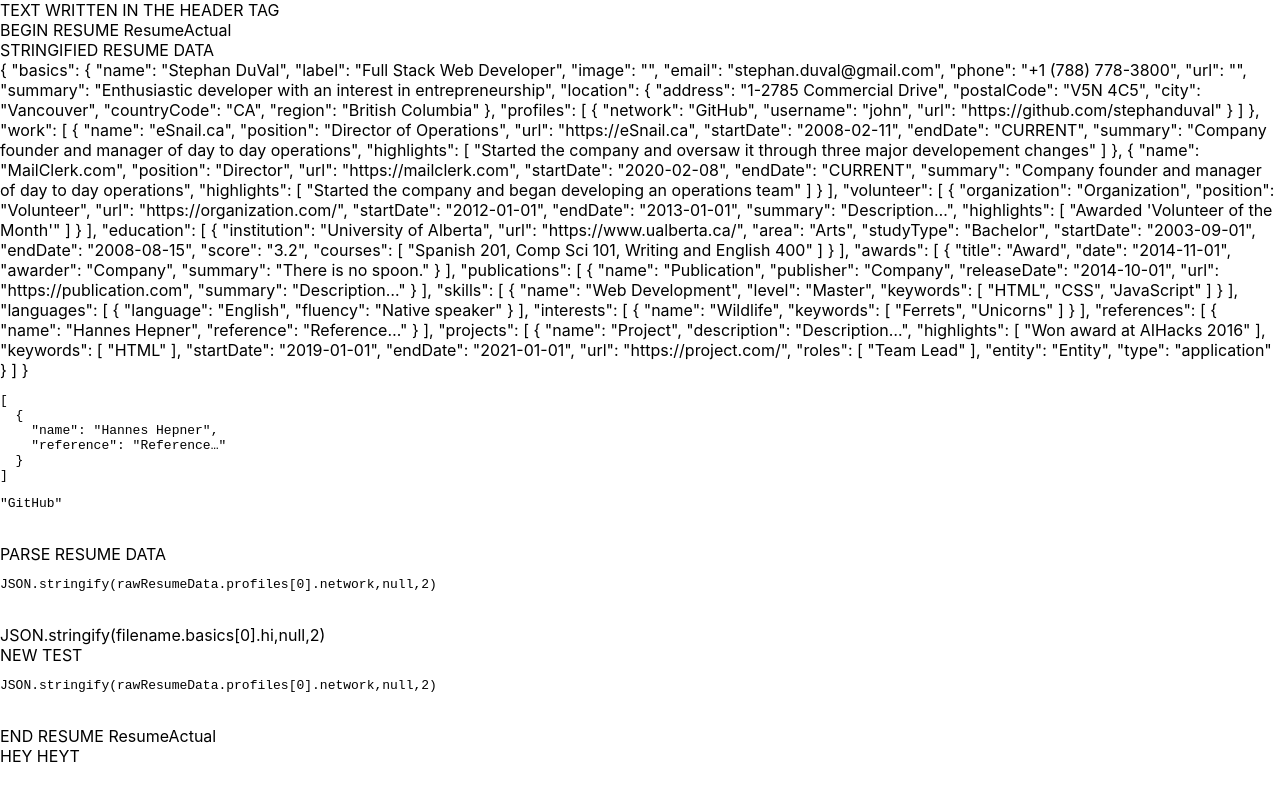
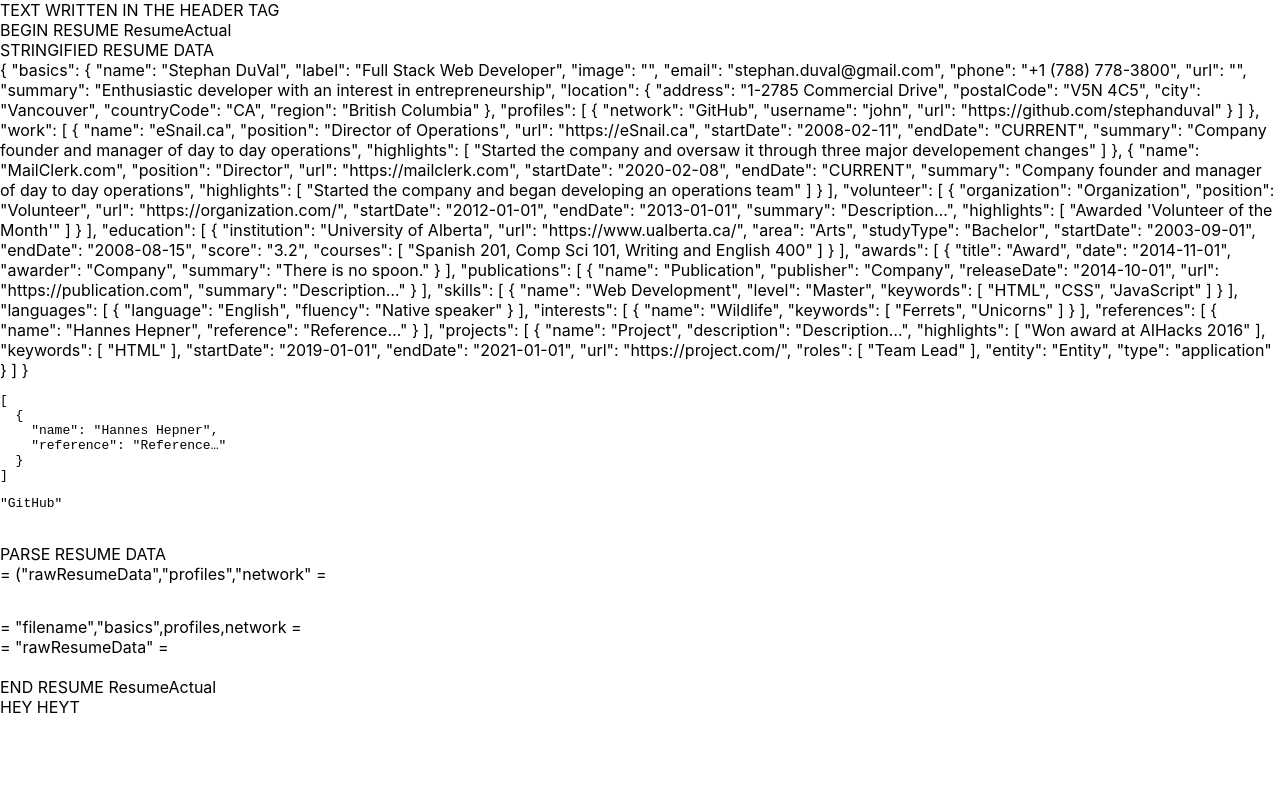
Before and after one commit to stephanduval/SD-Resume, a React (Create React App) app: page / in a window 1280 px wide. Built offline with nearby package versions, Linux system fonts and the light colour scheme.

Commit message:
got the switch statement working on the resume.js component

```diff
--- a/src/Resume-Page/Resume-Page.js
+++ b/src/Resume-Page/Resume-Page.js
@@ -5,25 +5,56 @@ const rawResumeData = resumeData;
 // const parsedResumeData = JSON.parse(rawResumeData);
 const stringifiedResumeData = JSON.stringify(rawResumeData,null,2);
 
+
+
 const getDataFromResumeJSON = (fileName,tier1,tier2,tier3)=> {
-
-  let string = "";
-  string += "JSON.stringify(" + fileName + "." + tier1;
-  if (tier2) {
-    string += "[0]." + tier2
-  }
-  if (tier3) {
-    string += "." + tier3
-  }
-  else {
-    string += ",null,2)"
+  switch (fileName && tier1 && tier2 && tier3) {
+    case (fileName && (tier1) && (tier2) && (tier3)):
+      // return (JSON.stringify(rawResumeData.tier1[0].tier2.tier3,null,2));
+    case (fileName && (tier1) && (tier2) && (undefined)):
+      // return (JSON.stringify(rawResumeData.tier1[0].tier2,null,2));
+    case (fileName && (tier1) && (undefined) && (undefined)):
+      return (JSON.stringify(rawResumeData.tier1));
+    case (fileName && (undefined) && (undefined) && (undefined)):
+      return (JSON.stringify(rawResumeData));
+      default:
+      return "Error, resorted to default case";
   }
 
-  return string
-
+  //   if (tier3) {
+  //   return (JSON.stringify(rawResumeData.basics.profiles[0].network,null,2));
+  // } if (tier2) {
+  //   return (JSON.stringify(rawResumeData.basics.profiles[0].network,null,2));
+  // } if (!tier1); {
+  //   return (JSON.stringify(rawResumeData.basics));
+  // } if (tier1) {
+  //   return "ouch";
+  // }
 }
 
-let JSONtest = getDataFromResumeJSON("rawResumeData","profiles","network");
+
+
+// const getDataFromResumeJSON = (fileName,tier1,tier2,tier3)=> {
+
+//   let string = "";
+//   string += "JSON.stringify(" + fileName + "." + tier1;
+//   if (tier2) {
+//     string += "[0]." + tier2
+//   }
+//   if (tier3) {
+//     string += "." + tier3
+//   }
+//   else {
+//     string += ",null,2)"
+//   }
+
+//   return string
+
+// }
+
+const basics ="basics";
+const profiles = "profiles";
+const network = "network";
 
 function ResumeActual() {
     return (
@@ -46,12 +77,14 @@ function ResumeActual() {
         <br></br>
         PARSE RESUME DATA
         <br></br>
-        <pre>{getDataFromResumeJSON("rawResumeData","profiles","network")}</pre>
+        = ("rawResumeData","profiles","network" =
+        <pre>{getDataFromResumeJSON(rawResumeData,basics,network)}</pre>
         <br></br>
-        {getDataFromResumeJSON("filename","basics","hi")}
-<br></br>
-NEW TEST
-<pre>{JSONtest}</pre>
+        = "filename","basics",profiles,network =
+        {getDataFromResumeJSON(rawResumeData,basics)}
+        <br></br> = "rawResumeData" =
+        {getDataFromResumeJSON(rawResumeData)}
+        <br></br>
         <br></br>
         {/* {parsedResumeData.references} */}
         END RESUME ResumeActual
```
